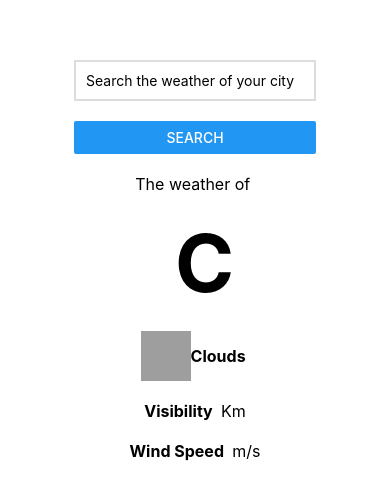
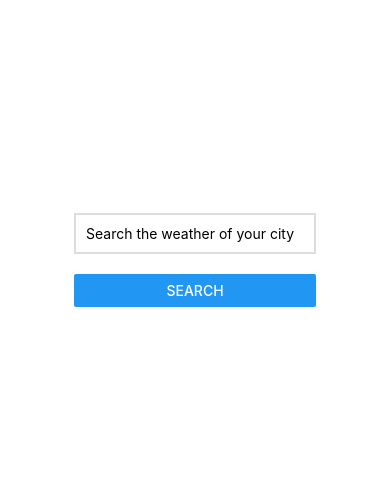
Before and after one commit to ahmadnurhidayat/progate-weatherapp, a React Native app: screen / in a window 390 px wide. Shown: the part 162-662 px from the top of the page. Built offline with nearby package versions, Linux system fonts and the light colour scheme; grey boxes are pictures that could not be loaded.

Commit message:
refactor handleSearch, add status render

```diff
--- a/App.jsx
+++ b/App.jsx
@@ -1,5 +1,5 @@
 import { StatusBar } from "expo-status-bar";
-import { StyleSheet, View } from "react-native";
+import { StyleSheet, View, ActivityIndicator, Text } from "react-native";
 import WeatherSearch from "./components/WeatherSearch";
 import WeatherInfo from "./components/WeatherInfo";
 import axios from "axios";
@@ -8,11 +8,36 @@ import { useState } from "react";
 
 export default function App() {
   const [weatherData, setWeatherData] = useState();
+  const [status, setStatus] = useState();
 
-  function handleSearch(location) {
-    axios
-      .get(`${BASE_URL}?q=${location}&appid=${API_KEY}`)
-      .then((res) => {
+  // handle seacrh with promise
+  // function handleSearch(location) {
+  //   if (location === "") return;
+
+  //   setStatus("loading");
+  //   axios
+  //     .get(`${BASE_URL}?q=${location}&appid=${API_KEY}`)
+  //     .then((res) => {
+  //       const data = res.data;
+  //       data.visibility /= 1000;
+  //       data.visibility = data.visibility.toFixed(2);
+  //       data.main.temp -= 273.15;
+  //       data.main.temp = data.main.temp.toFixed(2);
+
+  //       setWeatherData(data);
+  //       setStatus("success");
+  //     })
+  //     .catch((err) => {
+  //       setStatus("error");
+  //       console.error("gagal cur", err);
+  //     });
+  // }
+
+  // handle seacrh with promise
+  const handleSearch = async (location) => {
+    setStatus("loading");
+    try {
+      const res = await axios.get(`${BASE_URL}?q=${location}&appid=${API_KEY}`);
       const data = res.data;
       data.visibility /= 1000;
       data.visibility = data.visibility.toFixed(2);
@@ -20,16 +45,20 @@ export default function App() {
       data.main.temp = data.main.temp.toFixed(2);
 
       setWeatherData(data);
-      })
-      .catch((err) => console.error("gagal cur", err));
+    } catch (error) {
+      setStatus("error");
+      console.error("error catch:", error);
+    } finally {
+      setStatus("success");
     }
+  };
 
-  console.log(weatherData);
-
+  const renderComponent = () => {
+    switch (status) {
+      case "loading":
+        return <ActivityIndicator size={"large"} />;
+      case "success":
         return (
-    <View style={styles.container}>
-      <StatusBar style="auto" />
-      <WeatherSearch searchWeather={handleSearch} />
           <WeatherInfo
             name={weatherData?.name}
             temp={weatherData?.main?.temp}
@@ -38,6 +67,23 @@ export default function App() {
             visibility={weatherData?.visibility}
             windSpeed={weatherData?.wind.speed}
           />
+        );
+      case "error":
+        return (
+          <Text style={{ marginTop: 42 }}>
+            Something went wrong. Please try again with a correct city name.
+          </Text>
+        );
+      default:
+        return null;
+    }
+  };
+
+  return (
+    <View style={styles.container}>
+      <StatusBar style="auto" />
+      <WeatherSearch searchWeather={handleSearch} />
+      {renderComponent()}
     </View>
   );
 }
```
Lines whose indentation alone changed are shown as unchanged.
